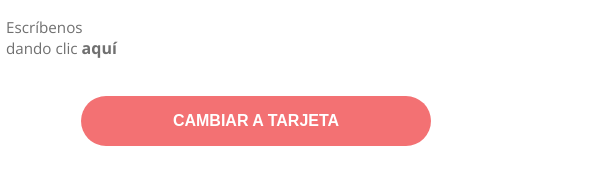
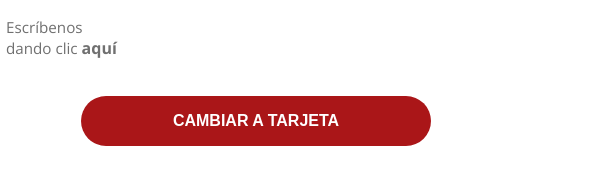
Before and after one commit to Alberto-Arias-x64/Prueba_Finandina, a plain HTML site: page index.html in a window 1280 px wide. In both pictures the pointer is over the button "CAMBIAR A TARJETA". Shown: the part 614-807 px from the top of the page, 669-1280 px from the left. Drawn offline with nearby package versions, Linux system fonts and the light colour scheme.

Commit message:
final datails

```diff
--- a/styles.css
+++ b/styles.css
@@ -39,7 +39,7 @@ button{
 }
 button:hover{
     cursor: pointer;
-    background-color: #ed2528a6;
+    background-color: #aa1618;
 }
 button::after{
     content: url('./assets/Check_Button.svg');
@@ -312,6 +312,9 @@ button::after{
     padding-left: 10px;
     border-left: 4px solid var(--principal_color) ;
 }
+#whatsapp > *:hover{
+    cursor: pointer;
+}
 
 
 @media screen and (min-width: 570px) /*Tablet*/ {
```
